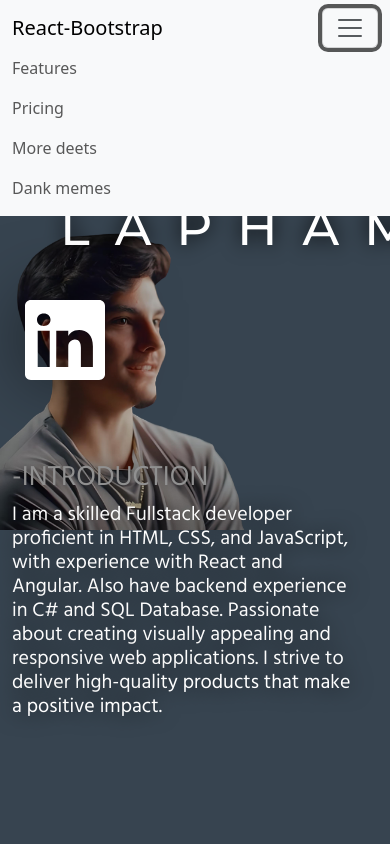
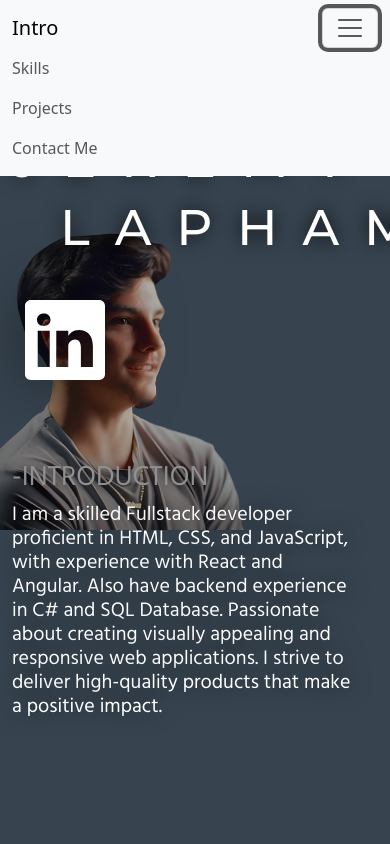
Before and after one commit to JeremyLapham/portfolio3.0, a Next.js app: page / in a window 390 px wide. Both pictures are taken after a click on the button 350 px from the left and 28 px from the top of the page. Shown: the top 844 px of the page. Built offline with nearby package versions, Linux system fonts and the light colour scheme; some icons are missing.

Commit message:
mobile nav

```diff
--- a/src/app/Components/mobileNavbar.tsx
+++ b/src/app/Components/mobileNavbar.tsx
@@ -5,18 +5,13 @@ export default function MobileNavbar() {
   return (
     <Navbar fixed='top' collapseOnSelect expand="xl" className="bg-body-tertiary d-sm-block d-md-block d-lg-block d-xl-none" >
       <Container>
-        <Navbar.Brand href="#home">React-Bootstrap</Navbar.Brand>
+        <Navbar.Brand href="#introduction">Intro</Navbar.Brand>
         <Navbar.Toggle aria-controls="responsive-navbar-nav" />
         <Navbar.Collapse id="responsive-navbar-nav">
           <Nav className="me-auto">
-            <Nav.Link href="#features">Features</Nav.Link>
-            <Nav.Link href="#pricing">Pricing</Nav.Link>
-          </Nav>
-          <Nav>
-            <Nav.Link href="#deets">More deets</Nav.Link>
-            <Nav.Link eventKey={2} href="#memes">
-              Dank memes
-            </Nav.Link>
+            <Nav.Link href="#skills">Skills</Nav.Link>
+            <Nav.Link href="#projects">Projects</Nav.Link>
+            <Nav.Link href="#contact">Contact Me</Nav.Link>
           </Nav>
         </Navbar.Collapse>
       </Container>
```
